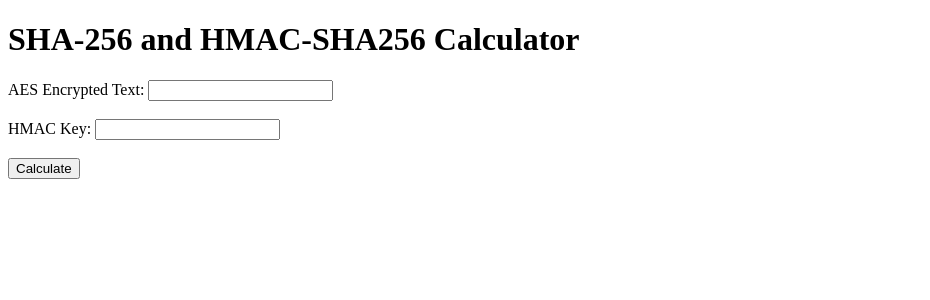
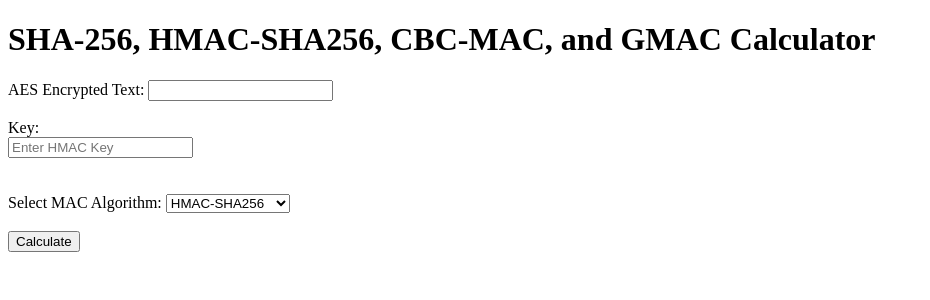
Before and after one commit to TejasAU/CMAC_Auth, a Flask app: page / in a window 1280 px wide. Shown: the top 300 px of the page, without its empty margins (0-930 px from the left). Run offline with Flask 3, Linux system fonts and the light colour scheme.

Commit message:
Project done, styling TODO

```diff
--- a/app.py
+++ b/app.py
@@ -1,22 +1,32 @@
 from flask import Flask, render_template, request
-import hashlib
-import os
+from Crypto.Hash import CMAC
+from Crypto.Cipher import AES
+from aeshmac import *
+from aescbcmac import *
+from aesgmac import *
 
 app = Flask(__name__)
-
-from aeshmac import *
 
 @app.route('/')
 def index():
     return render_template('index.html')
 
-@app.route('/calculate-hmac-sha256', methods=['POST'])
-def calculate_hmac_sha256():
+@app.route('/calculate-macs', methods=['POST'])
+def calculate_macs():
     aes_encrypted_text = request.form['aes_encrypted_text']
-    hmac_key = request.form['hmac_key']
-    hash_value = generate_hmac_sha256(hmac_key,aes_encrypted_text)
-    return render_template('result.html', aes_encrypted_text=aes_encrypted_text, hmac_key=hmac_key, hash_value=hash_value)
+    key = request.form['key']
+    mac_algorithm = request.form['mac_algorithm']
 
+    if mac_algorithm == 'hmac_sha256':
+        hash_value = generate_hmac_sha256(key, aes_encrypted_text)
+    elif mac_algorithm == 'cbc_mac_aes':
+        key, hash_value = generate_cbc_mac_aes(aes_encrypted_text)
+    elif mac_algorithm == 'gmac_aes':
+        key, hash_value = generate_gmac_aes(aes_encrypted_text)
+    else:
+        key, hash_value = "", "Invalid MAC algorithm selected"
+
+    return render_template('result.html', aes_encrypted_text=aes_encrypted_text, key=key, mac_algorithm=mac_algorithm, hash_value=hash_value)
 
 if __name__ == '__main__':
     app.run(debug=True)
--- a/templates/index.html
+++ b/templates/index.html
@@ -4,15 +4,50 @@
     <meta charset="UTF-8">
     <meta http-equiv="X-UA-Compatible" content="IE=edge">
     <meta name="viewport" content="width=device-width, initial-scale=1.0">
-    <title>SHA-256 and HMAC-SHA256 Calculator</title>
+    <title>MAC Generator for AES Encrypted Text</title>
+    <script>
+        function toggleKeyInput() {
+            var selectElement = document.getElementById("mac_algorithm");
+            var keyInput = document.getElementById("key");
+            var keyLabel = document.getElementById("key_label");
+
+            if (selectElement.value === "hmac_sha256") {
+                keyInput.style.display = "block";
+                keyInput.placeholder = "Enter HMAC Key";
+                keyInput.required = true;
+                keyLabel.innerText = "Key:";
+            } else {
+                keyInput.style.display = "none";
+                keyInput.placeholder = "";
+                keyInput.required = false;
+                if (selectElement.value === "cbc_mac_aes" || selectElement.value === "gmac_aes") {
+                    keyLabel.innerText = "Key (Automatically Generated)";
+                } else {
+                    keyInput.value = "";
+                    keyLabel.innerText = "Key:";
+                }
+            }
+        }
+
+        // Call toggleKeyInput on page load
+        window.onload = function() {
+            toggleKeyInput();
+        };
+    </script>
 </head>
 <body>
-    <h1>SHA-256 and HMAC-SHA256 Calculator</h1>
-    <form action="/calculate-hmac-sha256" method="post">
+    <h1>SHA-256, HMAC-SHA256, CBC-MAC, and GMAC Calculator</h1>
+    <form action="/calculate-macs" method="post">
         <label for="aes_encrypted_text">AES Encrypted Text:</label>
         <input type="text" id="aes_encrypted_text" name="aes_encrypted_text" required><br><br>
-        <label for="hmac_key">HMAC Key:</label>
-        <input type="text" id="hmac_key" name="hmac_key" required><br><br>
+        <label for="key" id="key_label">Key:</label>
+        <input type="text" id="key" name="key" style="display: none;"><br><br>
+        <label for="mac_algorithm">Select MAC Algorithm:</label>
+        <select id="mac_algorithm" name="mac_algorithm" onchange="toggleKeyInput()">
+            <option value="hmac_sha256" selected>HMAC-SHA256</option>
+            <option value="cbc_mac_aes">CBC-MAC (AES)</option>
+            <option value="gmac_aes">GMAC (AES)</option>
+        </select><br><br>
         <input type="submit" value="Calculate">
     </form>
 </body>
--- a/test.py
+++ b/test.py
@@ -1,4 +1,4 @@
-# Example usage
+# Example usage for testing UI
 key = "mykey"
 hex_encrypted_data = "53616d706c65436f6e74656e74205573696e672048454d"
 plaintext = "SampleContent Using HEM"  # Example plaintext
```
Also changed, not shown: aescbcmac.py (added, +20 -0 lines), aesgmac.py (added, +21 -0 lines), templates/result.html (+11 -1 lines).
